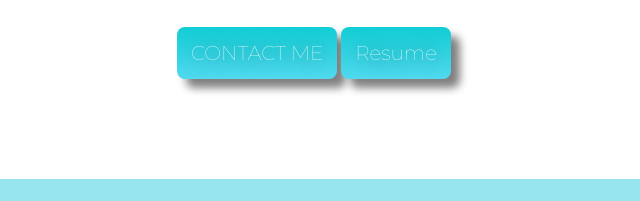
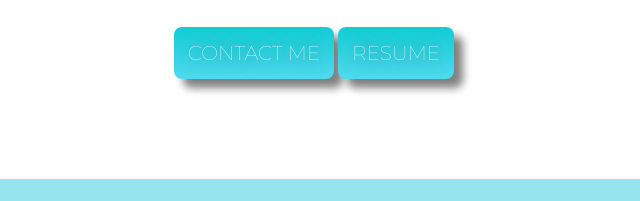
Before and after one commit to akhegade/cv, a plain HTML site: page index.html in a window 1280 px wide. Shown: the part 2207-2408 px from the top of the page, 326-966 px from the left. Drawn offline with Linux system fonts and the light colour scheme.

Commit message:
change in resume button  name

```diff
--- a/index.html
+++ b/index.html
@@ -52,7 +52,7 @@
      <h3>Lorem ipsum dolor sit amet, non elit.</h3>
      <p class="contact-message">Lorem ipsum dolor sit amet, in quis, aenean amet. Phasellus sodales, tellus donec dui, ornare erat.</p>
      <a class="btn" href="mailto:anilhegde1994@outlook.com" title="click to mail">CONTACT ME</a>
-     <a class="btn" href="files/resume.pdf" title="click to download" download>Resume</a>
+     <a class="btn" href="files/resume.pdf" title="click to download" download>RESUME</a>
 
    </div>
  </div>
```
